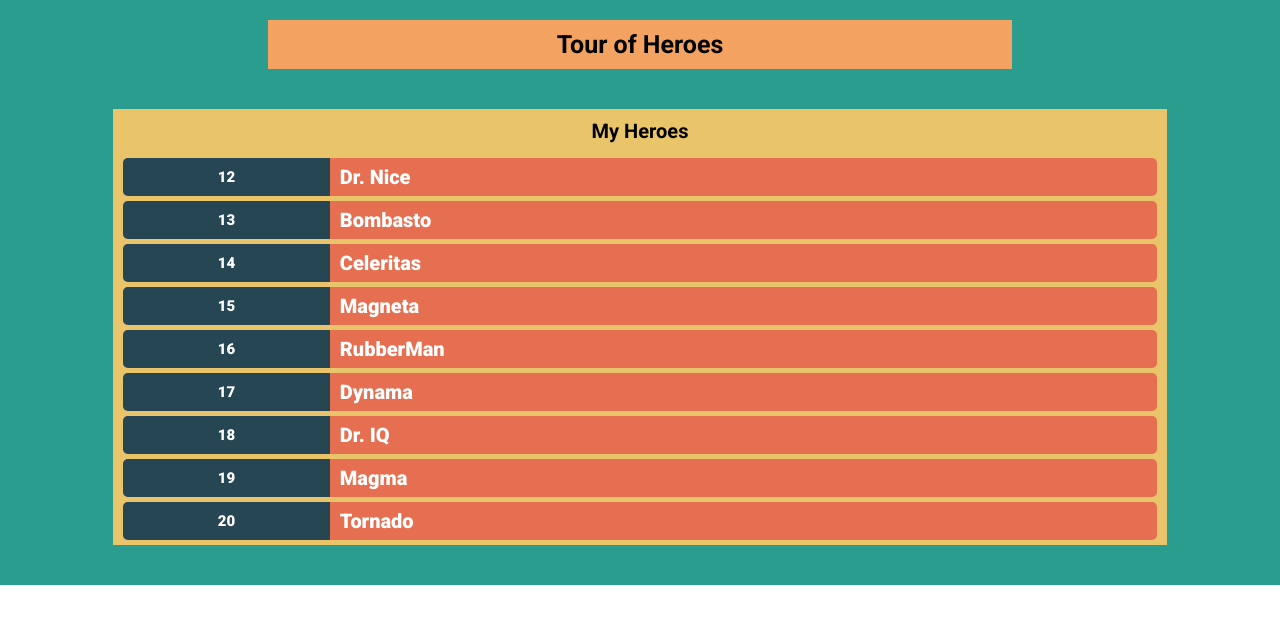
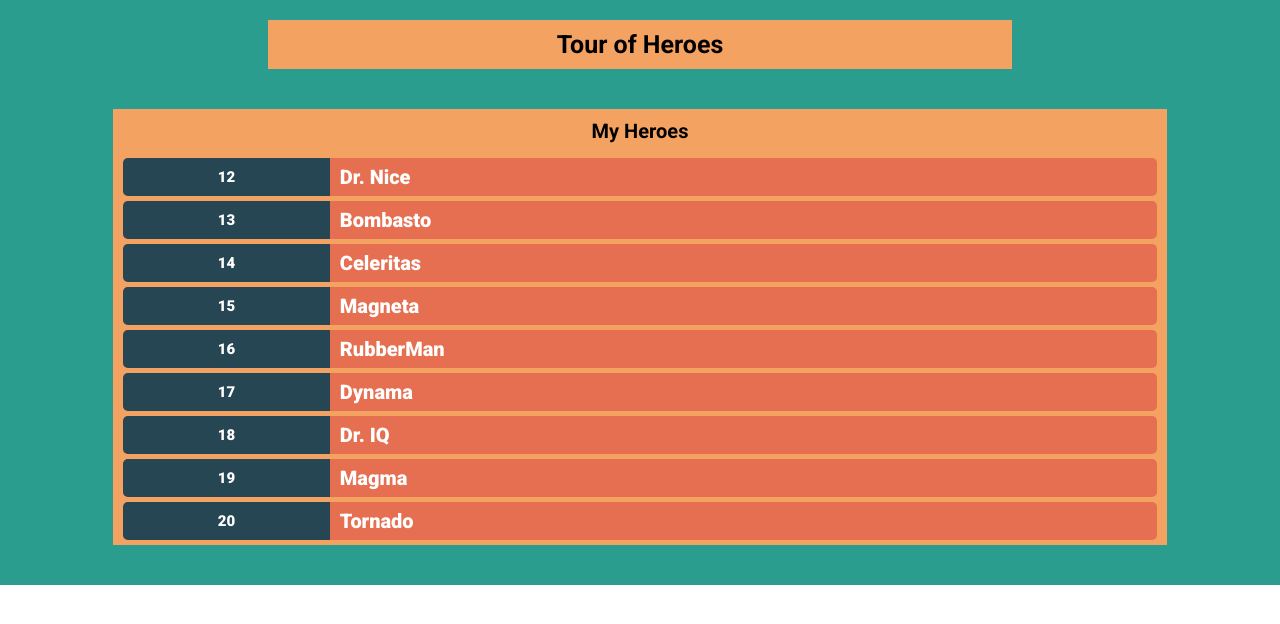
Before and after one commit to hossainsakib26/angular-from-docs24Dec2022, an Angular app: page / in a window 1280 px wide. Shown: the top 624 px of the page. Built offline with nearby package versions, Linux system fonts and the light colour scheme.

Commit message:
hero-detail design problem solved

```diff
--- a/src/app/hero-detail/hero-detail.component.scss
+++ b/src/app/hero-detail/hero-detail.component.scss
@@ -1,7 +1,7 @@
 ::ng-deep app-hero-detail {
 
   > div {
-    background: #E9C46A;
+    background: var(--color4);
     width: 100%;
     padding: 1rem;
 
--- a/src/app/heroes/heroes.component.scss
+++ b/src/app/heroes/heroes.component.scss
@@ -7,7 +7,7 @@
 
   .content-list {
     width: 100%;
-    background: #E9C46A;
+    background: var(--color4);
 
     > .heading {
       width: 100%;
```
